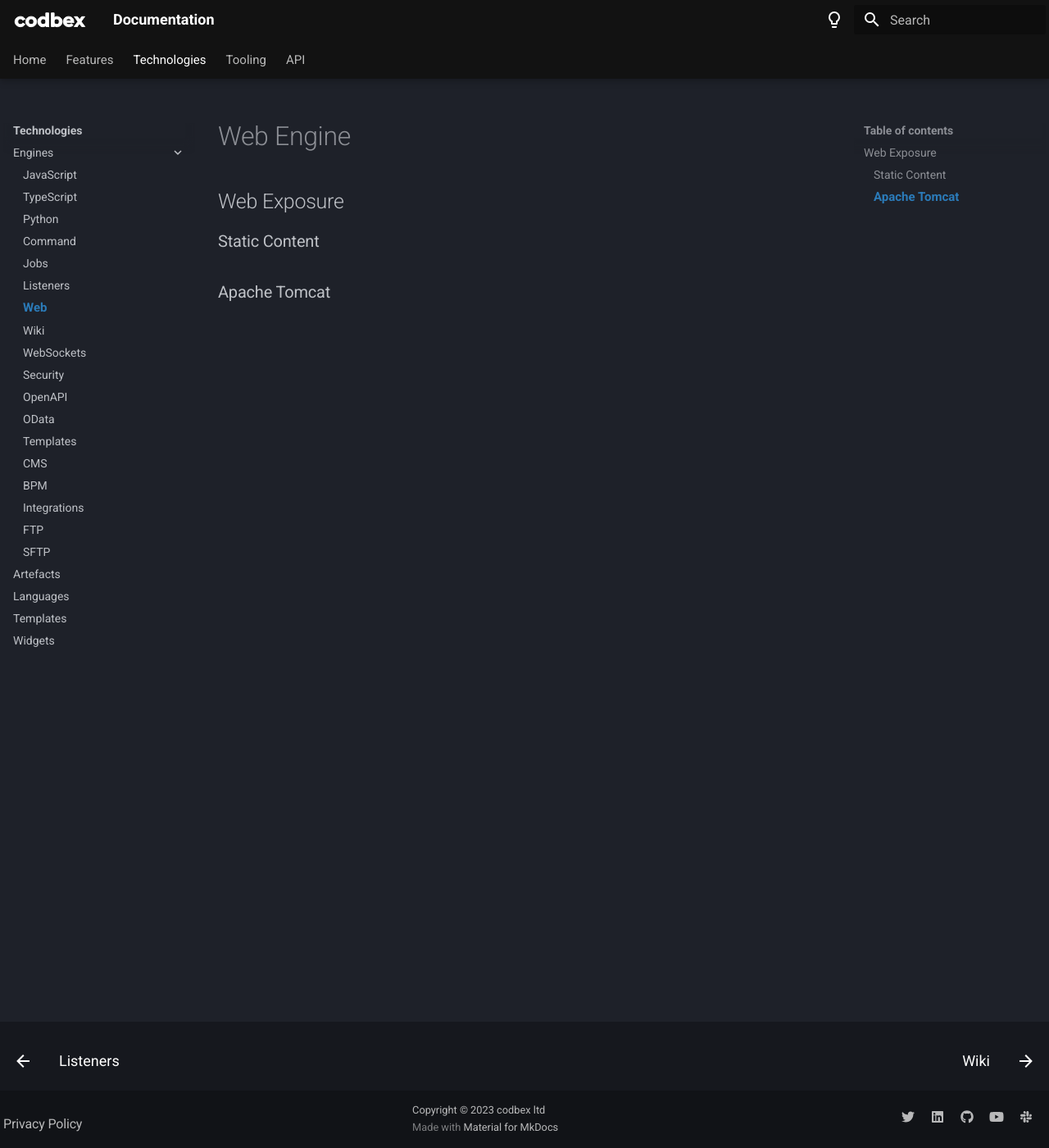
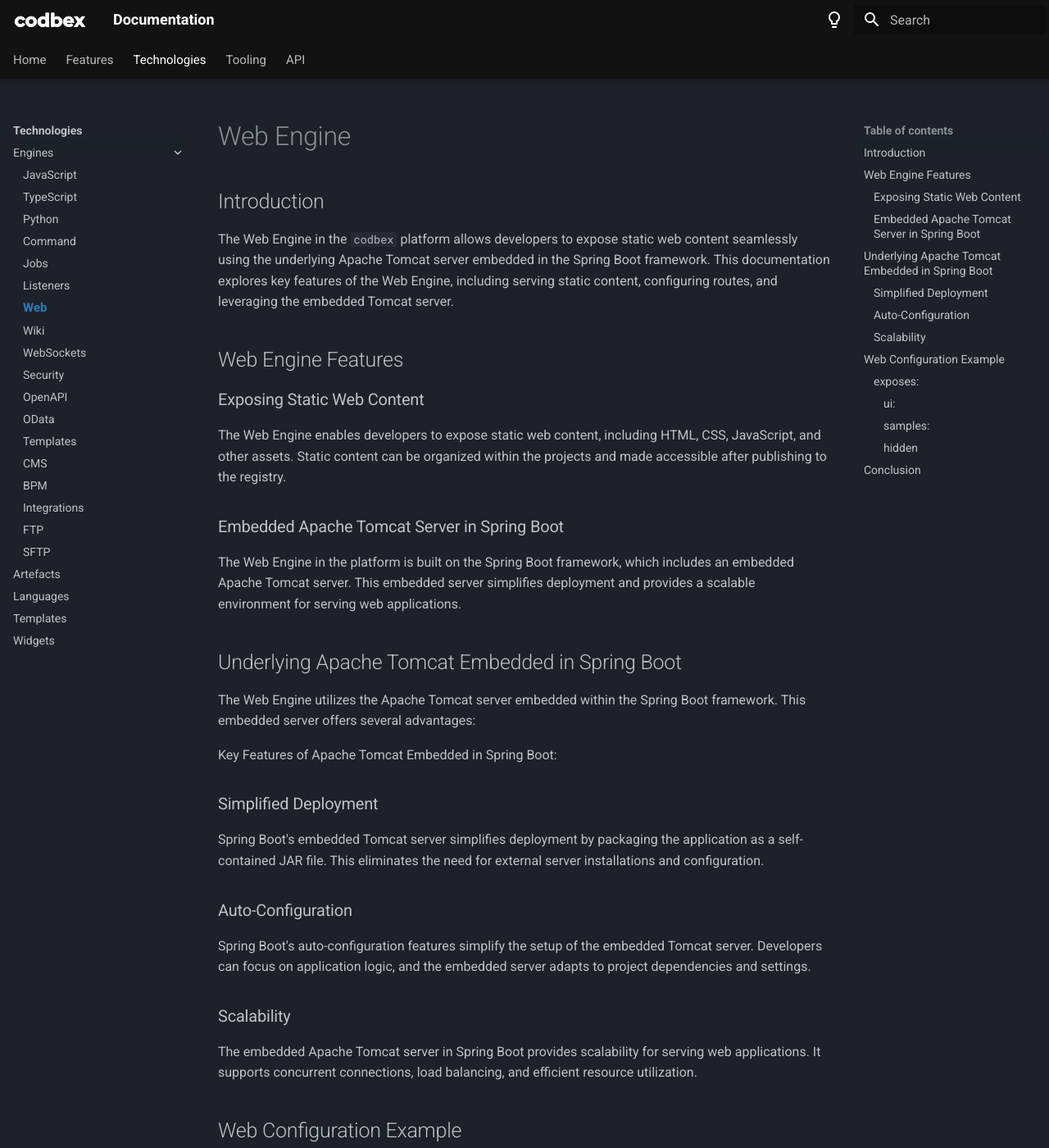
Before and after one commit to codbex/codbex-documentation, an MkDocs documentation site: the page built from docs/technologies/engines/web.md, in a window 1280 px wide and 1400 px high. Shown: the whole window at 82% size. Built offline with MkDocs 1.6.1 and Material for MkDocs 9.7.7, drawn with Linux system fonts in a browser that asks for light colours; some of the changed text lies outside the part shown.

Commit message:
web and wiki engine

````diff
--- a/docs/technologies/engines/web.md
+++ b/docs/technologies/engines/web.md
@@ -1,7 +1,71 @@
 # Web Engine
 
-## Web Exposure
+## Introduction
 
-### Static Content
+The Web Engine in the `codbex` platform allows developers to expose static web content seamlessly using the underlying Apache Tomcat server embedded in the Spring Boot framework. This documentation explores key features of the Web Engine, including serving static content, configuring routes, and leveraging the embedded Tomcat server.
 
-### Apache Tomcat
+## Web Engine Features
+
+### Exposing Static Web Content
+
+The Web Engine enables developers to expose static web content, including HTML, CSS, JavaScript, and other assets. Static content can be organized within the projects and made accessible after publishing to the registry.
+
+### Embedded Apache Tomcat Server in Spring Boot
+
+The Web Engine in the platform is built on the Spring Boot framework, which includes an embedded Apache Tomcat server. This embedded server simplifies deployment and provides a scalable environment for serving web applications.
+
+## Underlying Apache Tomcat Embedded in Spring Boot
+
+The Web Engine utilizes the Apache Tomcat server embedded within the Spring Boot framework. This embedded server offers several advantages:
+
+Key Features of Apache Tomcat Embedded in Spring Boot:
+
+### Simplified Deployment
+
+Spring Boot's embedded Tomcat server simplifies deployment by packaging the application as a self-contained JAR file. This eliminates the need for external server installations and configuration.
+
+### Auto-Configuration
+
+Spring Boot's auto-configuration features simplify the setup of the embedded Tomcat server. Developers can focus on application logic, and the embedded server adapts to project dependencies and settings.
+
+### Scalability
+
+The embedded Apache Tomcat server in Spring Boot provides scalability for serving web applications. It supports concurrent connections, load balancing, and efficient resource utilization.
+
+
+## Web Configuration Example
+
+The `project.json` definition provides the configuration for a project, specifying the web paths that should be exposed. The interpretation of the exposed modules may depend on the specific conventions and structure of the project.
+
+Below is an example configuration setting up static web content:
+
+```json
+ {
+   "guid":"my-project",
+   "exposes":
+     [
+       "ui",
+       "samples"
+    ]
+}
+```
+
+### `exposes`:
+
+The exposes field is an array that specifies the different modules or parts of the project that should be exposed or made accessible. In this example, the project exposes two modules: "ui" and "samples."
+
+#### `ui`:
+
+This suggests that the project includes a user interface component that can be accessed or interacted with. It could include static web content, UI components, or other assets related to the user interface of the project.
+
+#### `samples`:
+
+This indicates that there is a module or section in the project that contains sample code, examples, or demo functionalities. It could be a set of code snippets, tutorial materials, or sample applications intended for demonstration purposes.
+
+#### `hidden`
+
+This is not defined in the `project.json` under `exposes` section, so that it will not be accessible.
+
+## Conclusion
+
+The Web Engine in `codbex` platform, powered by the embedded Apache Tomcat server in Spring Boot, provides a versatile platform for exposing static web content and building dynamic web applications. By configuring access and leveraging the embedded server features, developers can create scalable and efficient web solutions.
````
Also changed, not shown: docs/technologies/engines/wiki.md (+38 -2 lines).
